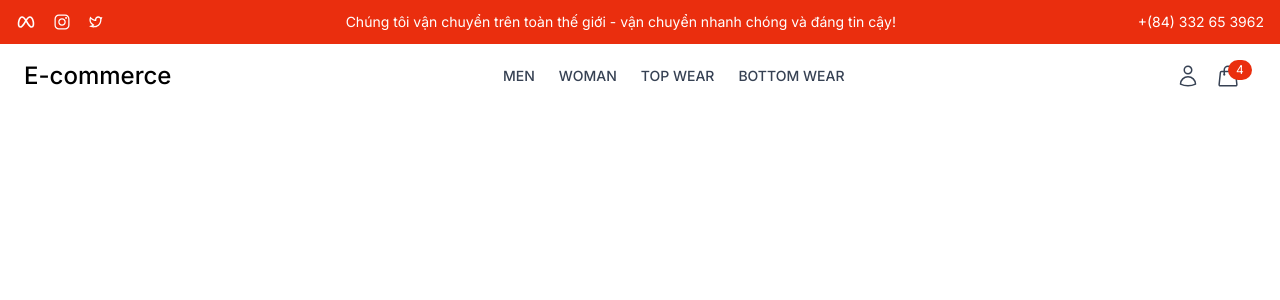
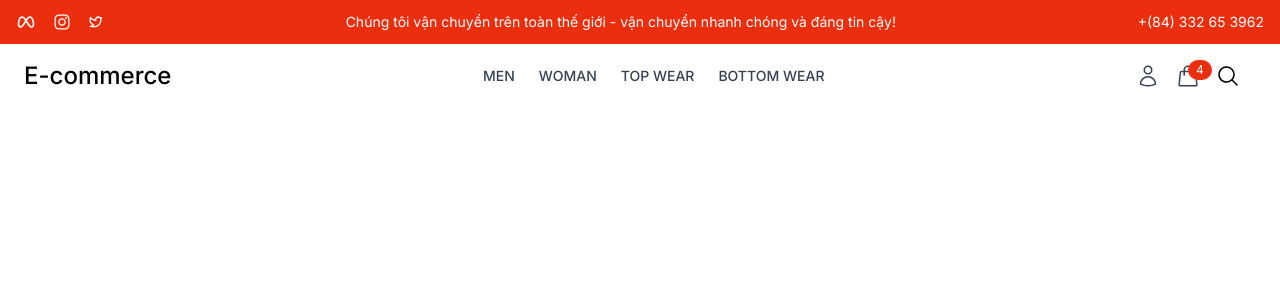
Before and after one commit to Kanghocit/E-commerce, a React (Vite) app in the folder fe/: page / in a window 1280 px wide. Shown: the top 300 px of the page. Built offline with nearby package versions, Linux system fonts and the light colour scheme.

Commit message:
search-bar

```diff
--- a/fe/src/components/Common/Navbar.jsx
+++ b/fe/src/components/Common/Navbar.jsx
@@ -5,6 +5,7 @@
   HiOutlineShoppingBag,
   HiBars3BottomRight,
 } from "react-icons/hi2";
+import Searchbar from "./Searchbar";
 const Navbar = () => {
   return (
     <>
@@ -52,6 +53,7 @@
             <span className="absolute bg-kang-red -top-1  text-white text-xs rounded-full px-2 py-0.5">4</span>
           </button>
           {/* Search */}
+          <Searchbar/>
           <button className="md:hidden">
             <HiBars3BottomRight className="h-6 w-6 text-gray-700"/>
           </button>
--- /dev/null
+++ b/fe/src/components/Common/SearchBar.jsx
@@ -0,0 +1,58 @@
+import React, { useState } from "react";
+import { HiMagnifyingGlass, HiMiniXMark } from "react-icons/hi2";
+
+const Searchbar = () => {
+  const [searchItem, setSearchItem] = useState();
+  const [isOpen, setIsOpen] = useState(false);
+  const handleSearchToggle = () => {
+    setIsOpen(!isOpen);
+  };
+  const handleSearch = (e) => {
+    e.preventDefault();
+    console.log("searchItem", searchItem);
+  };
+  return (
+    <div
+      className={`flex items-center justify-center w-full transition-all duration-300 ${
+        isOpen ? "absolute top-0 left-0 w-full bg-white h-24 z-50" : "w-auto"
+      }`}
+    >
+      {isOpen ? (
+        <form
+          className="relative flex items-center justify-center w-full"
+          onSubmit={handleSearch}
+        >
+          <div className="relative w-1/2">
+            <input
+              type="text"
+              placeholder="Search"
+              value={searchItem}
+              onChange={(e) => setSearchItem(e.target.value)}
+              className="bg-gray-100 px-4 py-2 pl-2 pr-12 rounded-lg focus:outline-none w-full placeholder:text-gray-700"
+            />
+            <button
+              type="submit"
+              className="absolute right-2 top-1/2 transform -translate-y-1/2 text-gray-600 hover:text-gray-800 "
+            >
+              <HiMagnifyingGlass className="w-6 h-6" />
+            </button>
+          </div>
+          {/* Close button */}
+          <button
+            type="button"
+            className="absolute right-4 top-1/2 transform -translate-y-1/2 text-gray-600 hover:text-gray-800"
+            onClick={handleSearchToggle}
+          >
+            <HiMiniXMark className="h-6 w-6" />
+          </button>
+        </form>
+      ) : (
+        <button onClick={handleSearchToggle}>
+          <HiMagnifyingGlass className="w-6 h-6" />
+        </button>
+      )}
+    </div>
+  );
+};
+
+export default Searchbar;
```
